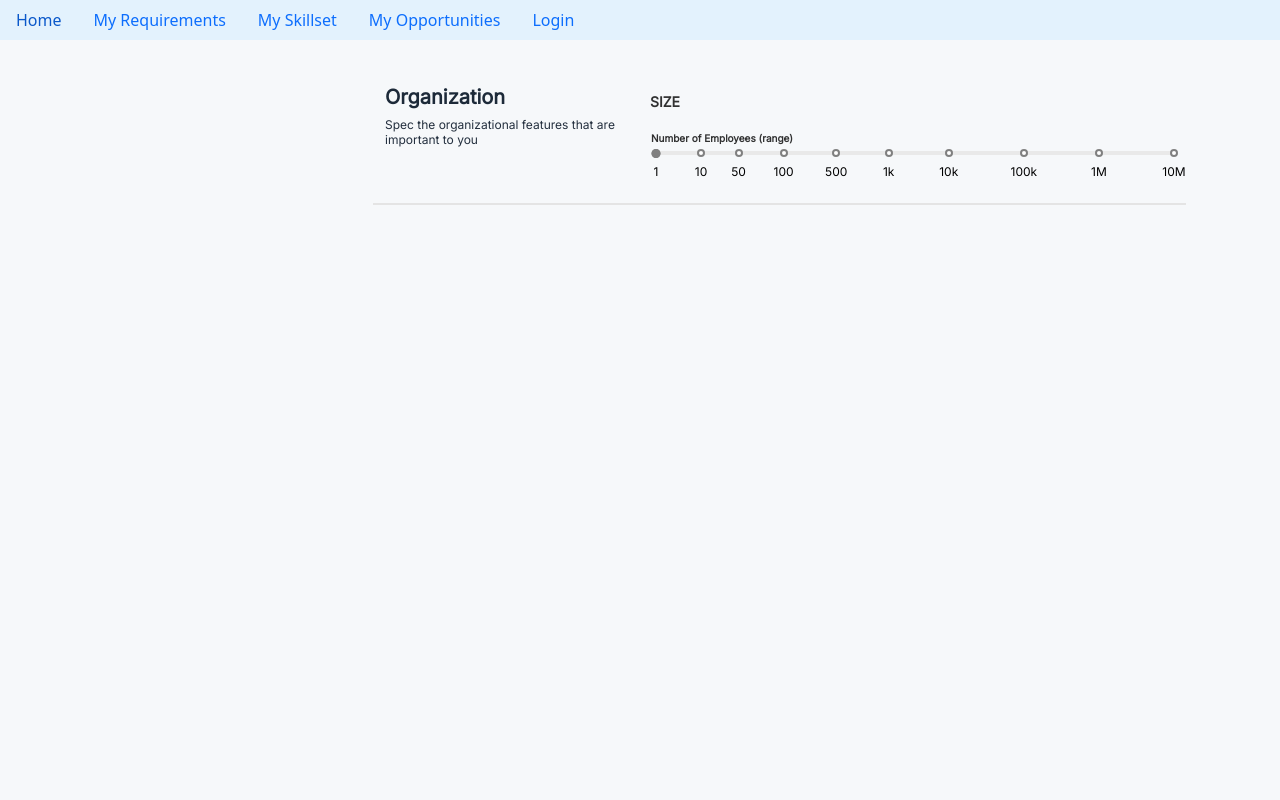
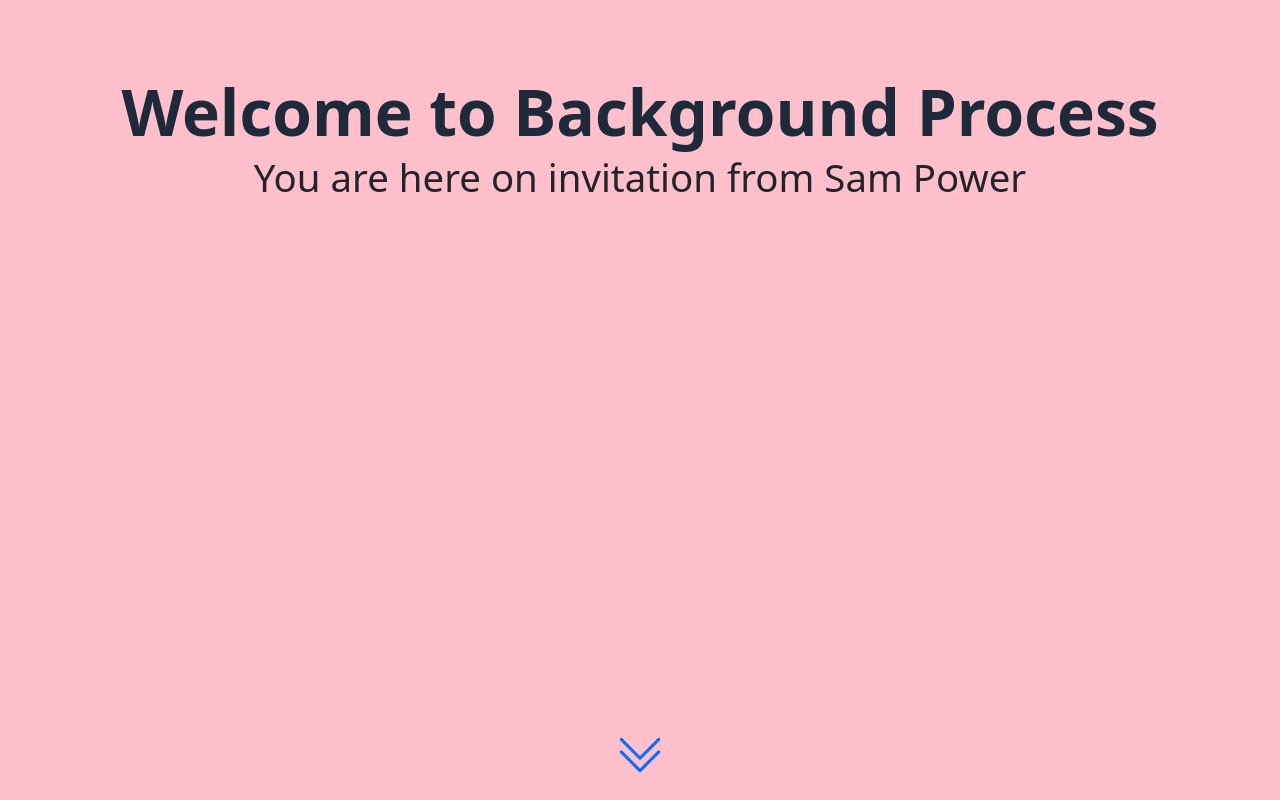
Before and after one commit to tammer/bootstrap-practice, a React (Create React App) app: page /sandbox in a window 1280 px wide. Built offline with nearby package versions, Linux system fonts and the light colour scheme.

Commit message:
some initial success in the sandbox

```diff
--- a/package.json
+++ b/package.json
@@ -13,6 +13,7 @@
     "react-bootstrap": "^2.4.0",
     "react-bootstrap-icons": "^1.8.2",
     "react-dom": "^18.1.0",
+    "react-markdown": "^8.0.3",
     "react-router-dom": "^6.3.0",
     "react-scripts": "5.0.1",
     "react-select": "^5.3.2",
--- a/src/App.css
+++ b/src/App.css
@@ -181,3 +181,42 @@ h1 {
   color: #000000;
   opacity: 0.8;
 }
+
+.scontainer {
+  position: relative;
+  width: 100%;
+  height: 100vh;
+  scroll-behavior: smooth;
+  overflow: auto;
+  scroll-snap-type: y mandatory;
+}
+.ssection {
+  width: 100%;
+  height: 100vh;
+  padding-top: 100px;
+  background-size: cover;
+  scroll-snap-align: start;
+}
+
+.ssection h1,
+h2,
+h3 {
+  text-align: center;
+  margin-bottom: 30px;
+}
+
+.ssection h1 {
+  font-size: 5vw;
+}
+
+.ssection h2 {
+  font-size: 3vw;
+}
+
+.ssection:nth-child(even) {
+  background-color: #232f3e;
+}
+
+.ssection:nth-child(odd) {
+  background-color: pink;
+}
--- a/src/index.js
+++ b/src/index.js
@@ -22,6 +22,7 @@ root.render(
   <React.StrictMode>
     <BrowserRouter>
       <Routes>
+        <Route path="sandbox" element={<Sandbox />} />
         <Route path="/" element={<App />}>
           <Route path="" element={<Home />} />
           <Route path="home" element={<Home />} />
@@ -34,7 +35,6 @@ root.render(
           <Route path="loggedin-home" element={<LoggedinHome />} />
           <Route path="cred" element={<Cred />} />
           <Route path="login" element={<Login />} />
-          <Route path="sandbox" element={<Sandbox />} />
         </Route>
       </Routes>
     </BrowserRouter>
--- a/src/pages/sandbox.jsx
+++ b/src/pages/sandbox.jsx
@@ -1,68 +1,43 @@
-import { Col, Collapse, Container, Row } from "react-bootstrap";
-import OuterContainer from "../components/OuterContainer";
-import Slider from "rc-slider";
+// reference: https://codepen.io/joealva1957/pen/vPrKEP
+
+import ReactMarkdown from "react-markdown";
+import { ChevronDoubleDown } from "react-bootstrap-icons";
+
+const name = "Sam Power";
+const page1 = `
+# Welcome to Background Process
+## You are here on invitation from ${name}
+`;
+
+const pages = [page1];
 
 const Sandbox = () => {
-  const marks = {
-    1: "1",
-    7: "10",
-    12: "50",
-    18: "100",
-    25: "500",
-    32: "1k",
-    40: "10k",
-    50: "100k",
-    60: "1M",
-    70: "10M",
-  };
+  return (
+    <div className="scontainer">
+      <div className="ssection">
+        <ReactMarkdown children={page1} />
+        <div
+          style={{
+            // background: "yellow",
+            width: "100%",
+            position: "absolute",
+            bottom: "20px",
+            textAlign: "center",
+          }}
+        >
+          <a href="#p2">
+            <ChevronDoubleDown size="50" />
+          </a>
+        </div>
+      </div>
 
-  return (
-    <OuterContainer>
-      <br />
-      <br />
-      <br />
-      <Row>
-        <Col sm="3"></Col>
-        <Col sm="9">
-          <Row className="requirements-section">
-            <Col sm="4" className="requirements-section-left">
-              <h1>Organization</h1>
-              Spec the organizational features that are important to you
-            </Col>
-            <Col sm="8" className="requirements-section-right">
-              <h1>Size</h1>
-              <h2>Number of Employees (range)</h2>
-              <Slider
-                range
-                step={null}
-                min={1}
-                max={70}
-                marks={marks}
-                trackStyle={{
-                  backgroundColor: "gray",
-                  height: 5,
-                  marginTop: "0px",
-                }}
-                dotStyle={{ borderColor: "gray" }}
-                activeDotStyle={{
-                  height: 0,
-                  width: 0,
-                  border: "0px",
-                }}
-                handleStyle={{
-                  borderColor: "gray",
-                  height: 9,
-                  width: 9,
-                  // marginLeft: -14,
-                  marginTop: -2,
-                  backgroundColor: "gray",
-                }}
-              />
-            </Col>
-          </Row>
-        </Col>
-      </Row>
-    </OuterContainer>
+      <div className="ssection">
+        <a name="p2"></a>b
+      </div>
+      <div className="ssection">c</div>
+      <div className="ssection">d</div>
+      <div className="ssection">e</div>
+    </div>
   );
 };
 
```
Also changed, not shown: src/pages/sandbox_range_slider.jsx (added, +69 -0 lines), 1 other file (tests, documents, lock files or other folders).
